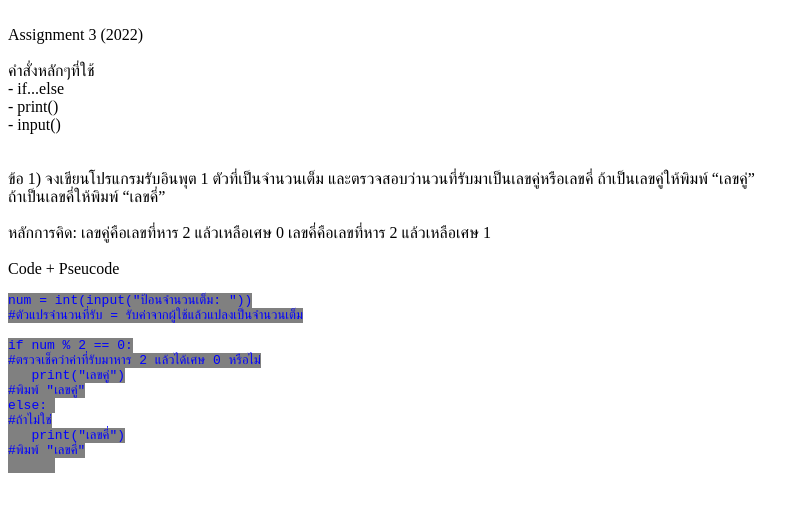
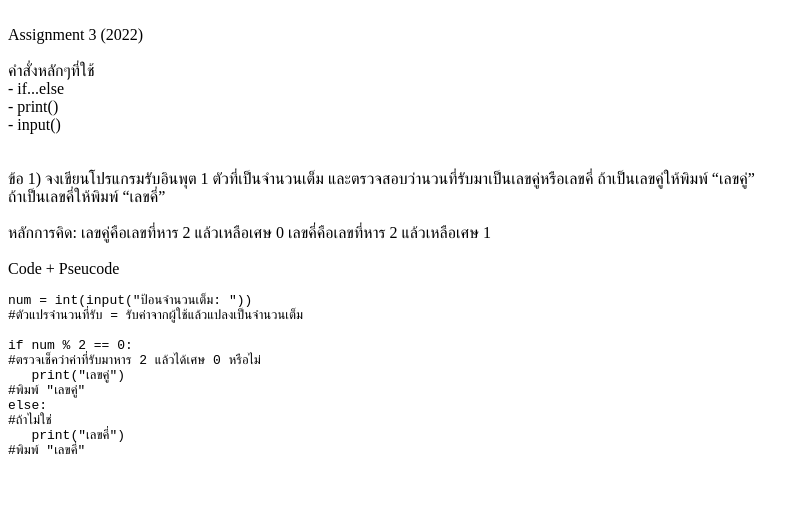
Before and after one commit to archiash/Compro, a plain HTML site: page index.html in a window 1280 px wide. Shown: the whole page, without its empty margins (0-810 px from the left). Drawn offline with Linux system fonts and the light colour scheme.

Commit message:
Update index.html

```diff
--- a/index.html
+++ b/index.html
@@ -1,7 +1,4 @@
 <html>
-   <style type="text/css">
-code { background-color: gray; color: blue; }
-   </style>
 <body>
    <p style="white-space: pre;">
 Assignment 3 (2022)
```
